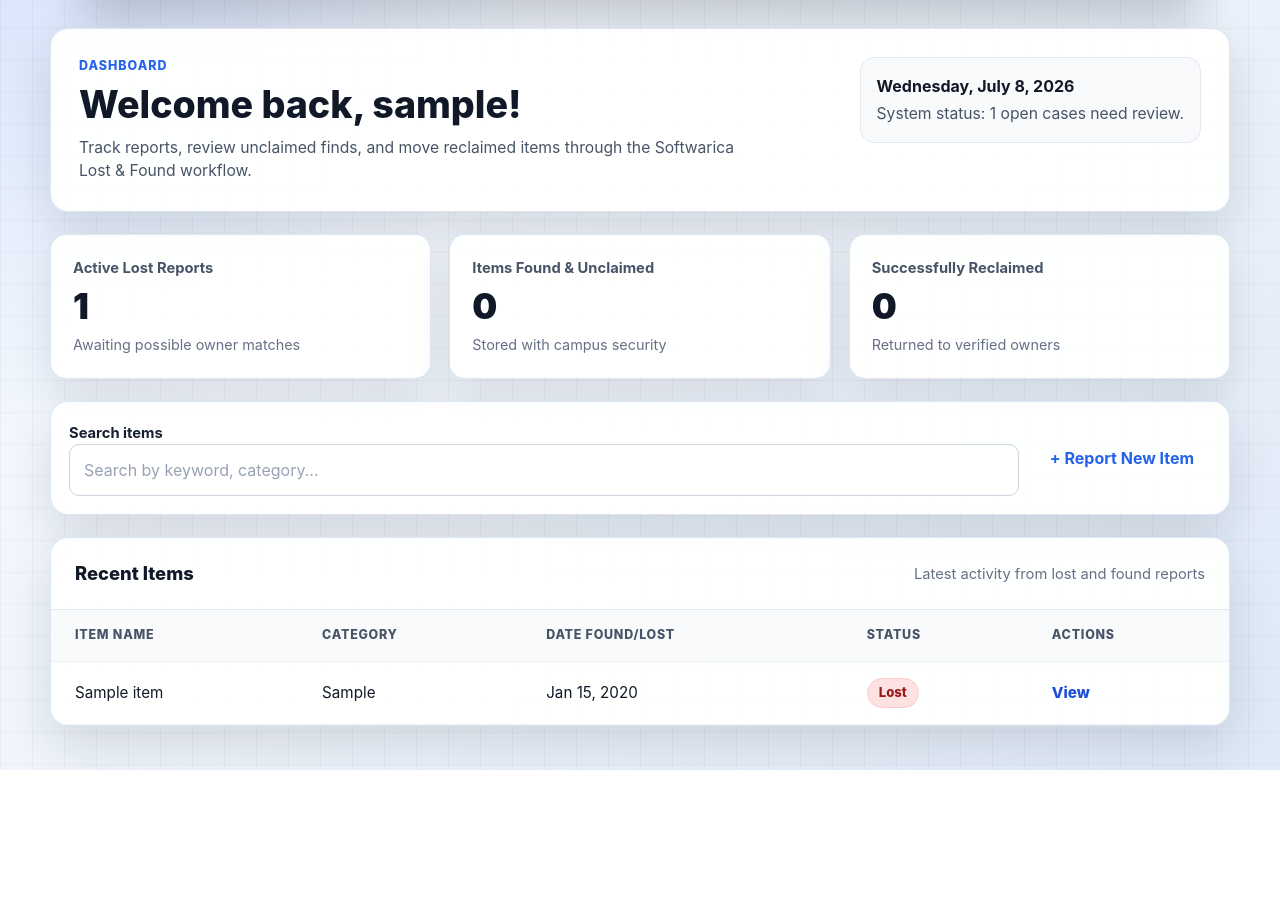
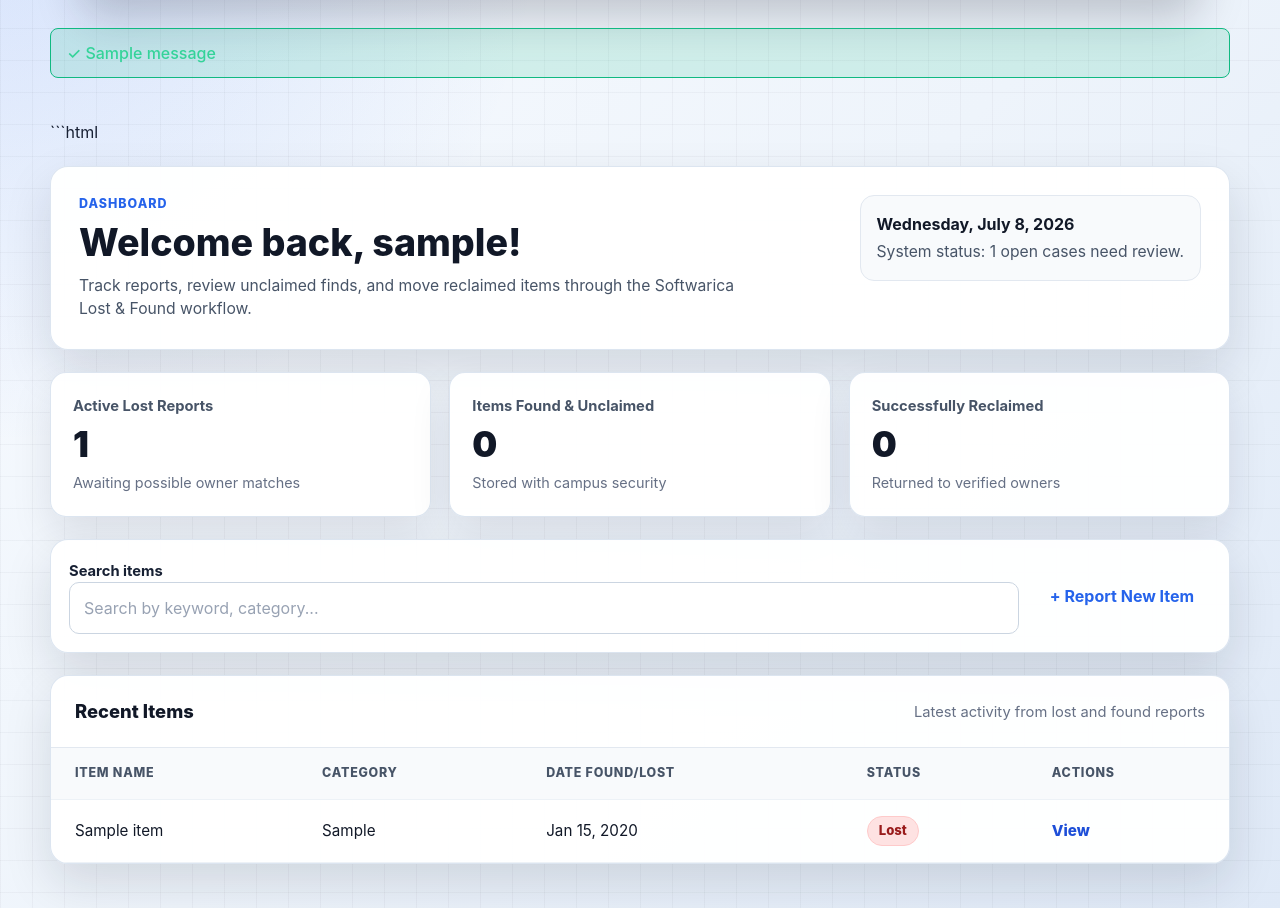
Before and after one commit to adhyanlho/softwarica-lost-found-system, a Flask app: page /dashboard in a window 1280 px wide. Shown: the part 100-1008 px from the top of the page. Before the commit the page ends 870 px from the top, so only its background shows below. Run offline with Flask 3, Linux system fonts and the light colour scheme; the visitor is signed in with stand-in values (Sample User, id 1); tables that the repository leaves empty hold one stand-in row (values such as "Sample post"); one stand-in notice (Sample message) is shown.

Commit message:
Fix: Consume login flash messages on dashboard to prevent leakage into item details view

````diff
--- a/app/templates/dashboard.html
+++ b/app/templates/dashboard.html
@@ -307,6 +307,17 @@
 </style>
 
 <section class="dashboard-page" aria-label="Lost and found dashboard">
+    {% with messages = get_flashed_messages() %}
+      {% if messages %}
+        {% for message in messages %}
+          <div style="background-color: rgba(16, 185, 129, 0.15); border: 1px solid #10b981; color: #34d399; padding: 12px 16px; border-radius: 8px; margin-bottom: 20px; font-weight: 500; display: flex; align-items: center; gap: 8px;">
+            ✓ {{ message }}
+          </div>
+        ```html
+        {% endfor %}
+      {% endif %}
+    {% endwith %}
+
     <div class="dashboard-panel dashboard-header">
         <div>
             <p class="dashboard-kicker">Dashboard</p>
--- a/app/templates/view_item.html
+++ b/app/templates/view_item.html
@@ -11,7 +11,9 @@
     {% with messages = get_flashed_messages() %}
       {% if messages %}
         {% for message in messages %}
-          <div style="background-color: #ef4444; color: white; padding: 10px; border-radius: 6px; margin-bottom: 15px;">{{ message }}</div>
+          <div style="background-color: rgba(239, 68, 68, 0.15); border: 1px solid #ef4444; color: #fca5a5; padding: 12px 16px; border-radius: 8px; margin-bottom: 20px; display: flex; align-items: center; gap: 8px;">
+            ⚠️ {{ message }}
+          </div>
         {% endfor %}
       {% endif %}
     {% endwith %}
````
